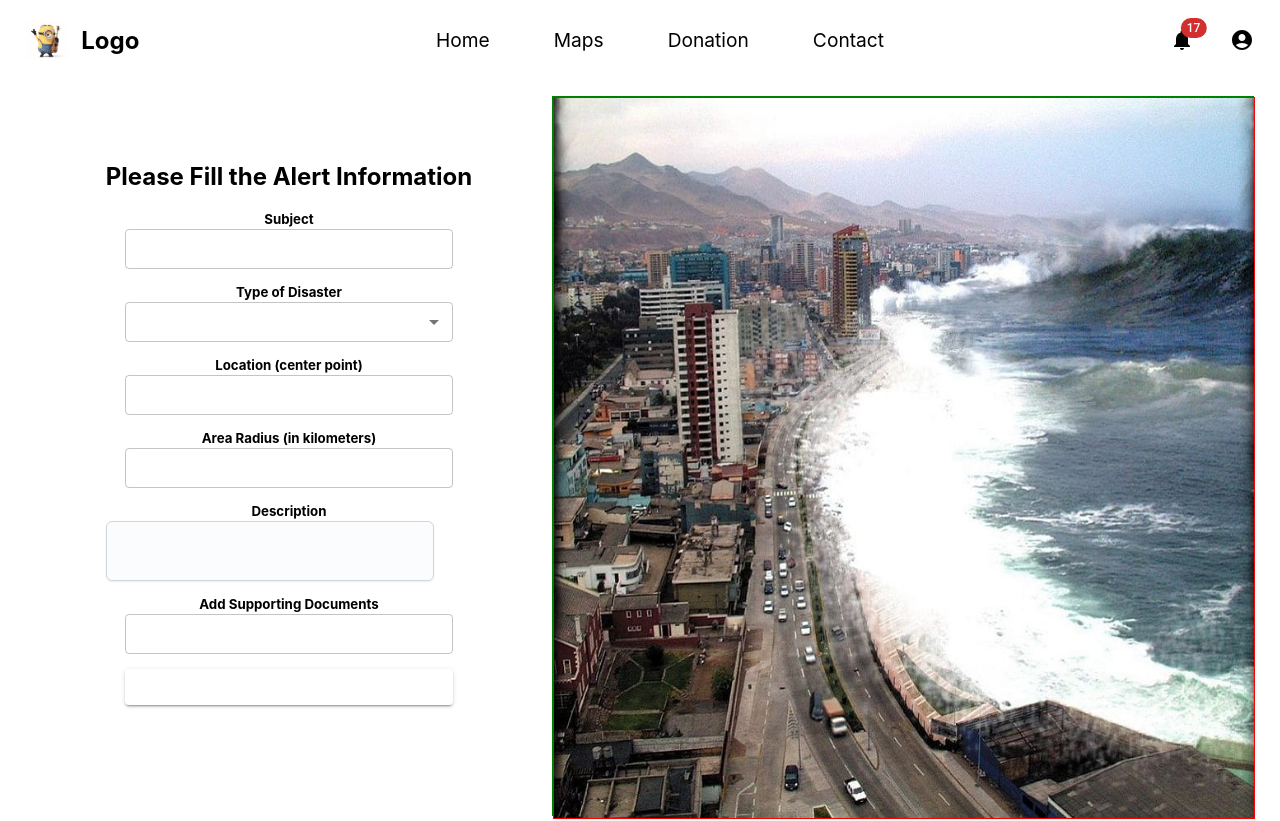
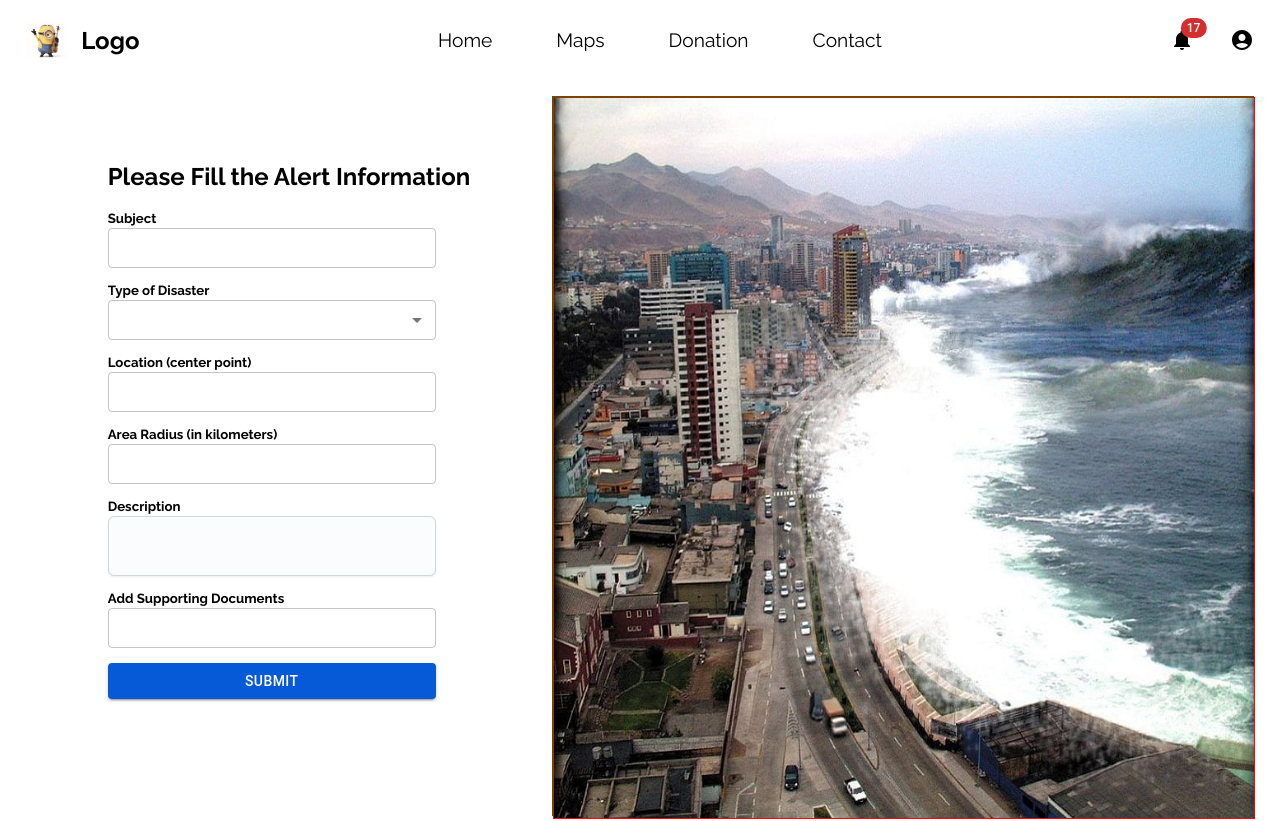
Before and after one commit to top3809/Disaster-Manaement, a React (Create React App) app in the folder client/: page /alerts in a window 1280 px wide. Shown: the top 821 px of the page. Built offline with nearby package versions, Linux system fonts and the light colour scheme; no server answers.

Commit message:
css updated

```diff
--- a/client/src/App.css
+++ b/client/src/App.css
@@ -1,38 +1,14 @@
-.App {
-  text-align: center;
+:root{
+
+  --col1: #065ad8;
+  --col2: #54B435;
+
 }
 
-.App-logo {
-  height: 40vmin;
-  pointer-events: none;
+*{
+  font-family: 'Raleway' ,sans-serif;
 }
 
-@media (prefers-reduced-motion: no-preference) {
-  .App-logo {
-    animation: App-logo-spin infinite 20s linear;
-  }
+.App {
+  /* overflow-x: hidden; */
 }
-
-.App-header {
-  background-color: #282c34;
-  min-height: 100vh;
-  display: flex;
-  flex-direction: column;
-  align-items: center;
-  justify-content: center;
-  font-size: calc(10px + 2vmin);
-  color: white;
-}
-
-.App-link {
-  color: #61dafb;
-}
-
-@keyframes App-logo-spin {
-  from {
-    transform: rotate(0deg);
-  }
-  to {
-    transform: rotate(360deg);
-  }
-}
--- a/client/src/components/layout/Footer.jsx
+++ b/client/src/components/layout/Footer.jsx
@@ -1,5 +1,6 @@
 import React from 'react'
 import {AiFillInstagram,AiFillYoutube,AiFillGithub} from "react-icons/ai"
+import '../../styles/footer.scss'
 
 const Footer = () => {
   return (
```
